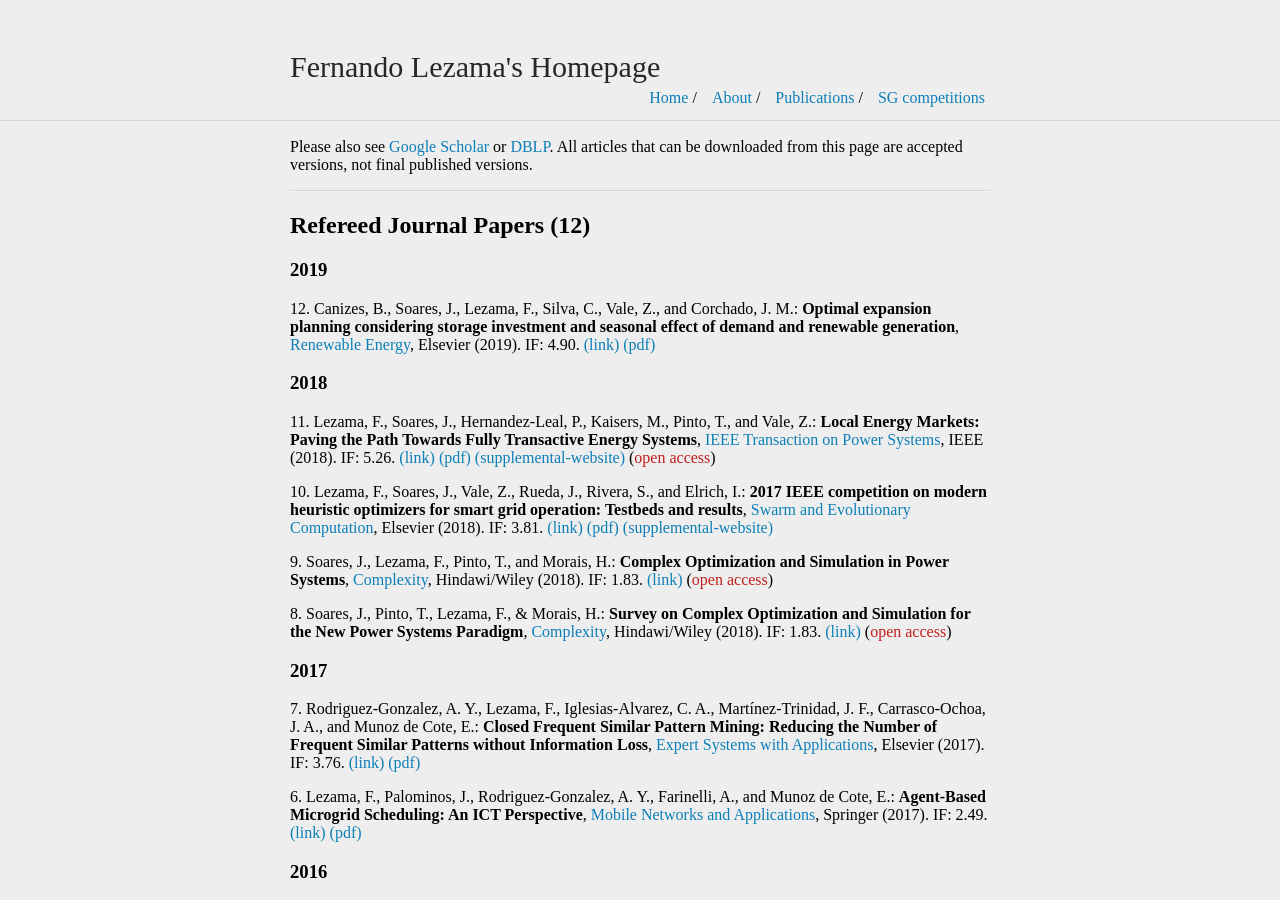
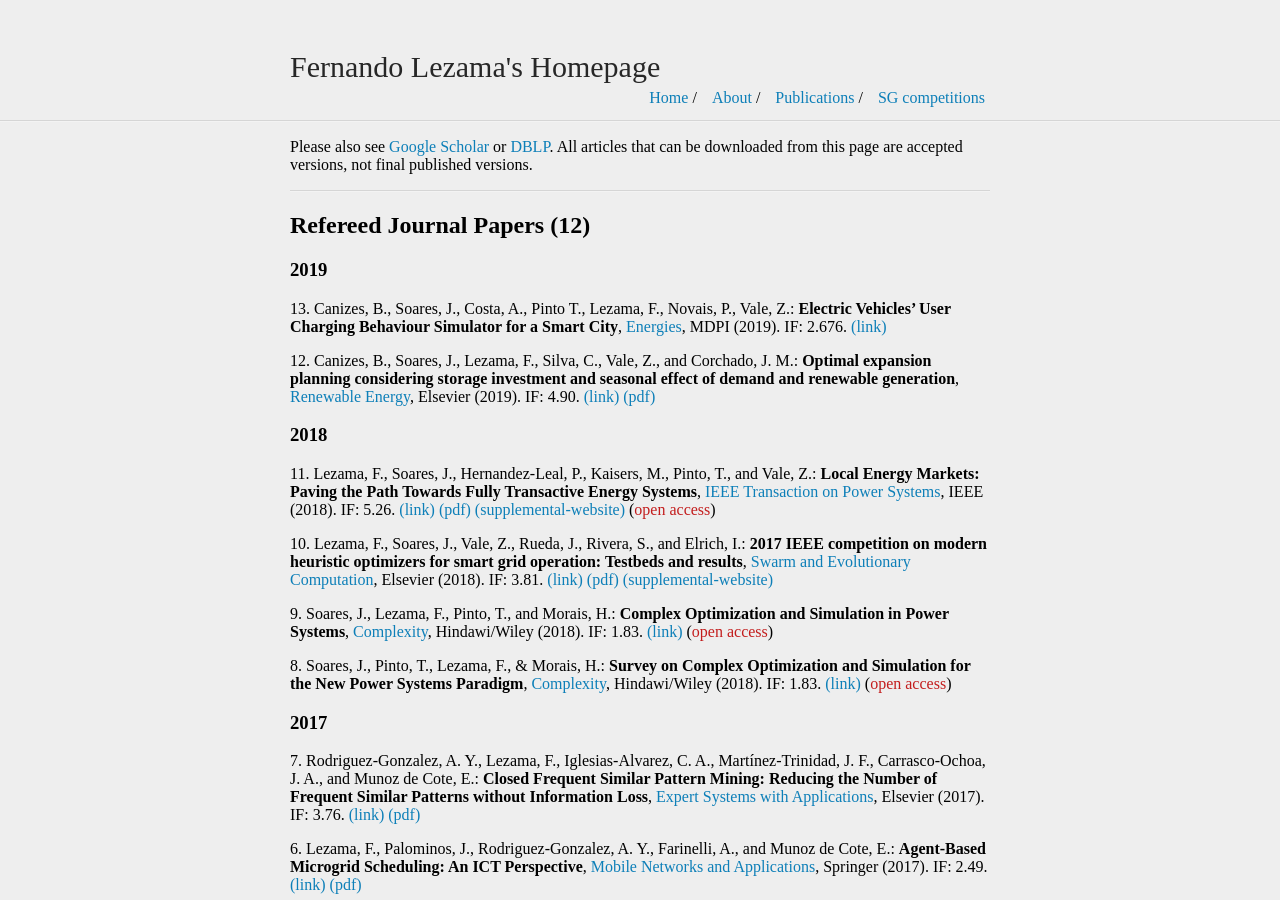
Before and after one commit to fernandolezama/fernandolezama.github.io, a Jekyll site: the page built from publication.md, in a window 1280 px wide and 900 px high. Built offline with Jekyll 4.4.1, drawn with Linux system fonts in a browser that asks for light colours.

Commit message:
Update publication.md

```diff
--- a/publication.md
+++ b/publication.md
@@ -10,6 +10,8 @@ Please also see [Google Scholar](https://scholar.google.com/citations?user=LIpiL
 ## Refereed Journal Papers (12)
 
 ### 2019
+
+13\. Canizes, B., Soares, J., Costa, A., Pinto T., Lezama, F., Novais, P., Vale, Z.: **Electric Vehicles’ User Charging Behaviour Simulator for a Smart City**, [Energies](https://www.mdpi.com/journal/energies), MDPI (2019). IF: 2.676. [(link)](https://www.mdpi.com/1996-1073/12/8/1470)
 
 12\. Canizes, B., Soares, J., Lezama, F., Silva, C., Vale, Z., and Corchado, J. M.: **Optimal expansion planning considering storage investment and seasonal effect of demand and renewable generation**, [Renewable Energy](https://www.journals.elsevier.com/renewable-energy), Elsevier (2019). IF: 4.90. [(link)](https://www.sciencedirect.com/science/article/pii/S0960148119301508) [(pdf)](pdf/bc-RENE2019.pdf)
 
```
